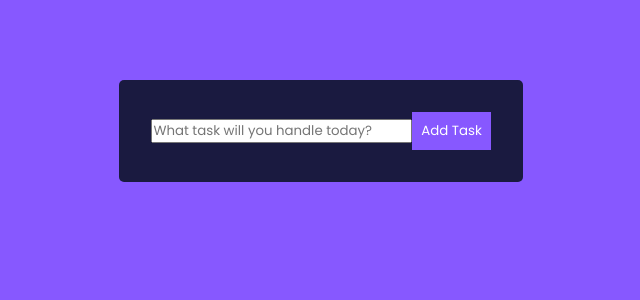
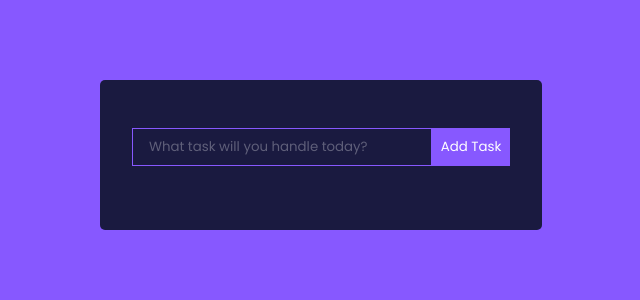
Before and after one commit to King-Kingah/todo-app-react, a React (Create React App) app: page / in a window 1280 px wide. Shown: the top 300 px of the page, without its empty margins (319-959 px from the left). Built offline with nearby package versions, Linux system fonts and the light colour scheme.

Commit message:
Add a todos functionality using props.

```diff
--- a/src/components/TodoForm.js
+++ b/src/components/TodoForm.js
@@ -1,11 +1,19 @@
-import React, {useState} from 'react'
+import React, {useState} from 'react';
 
-export const TodoForm = () => {
+export const TodoForm = ({addTodo}) => {
     const [value, setValue] = useState('');
 
+    const handleSubmit = e => {
+      e.preventDefault();
+
+      addTodo(value)
+
+      setValue("")
+    }
+
   return (
-    <form className='TodoForm'>
-        <input type='text' className='todo-list' placeholder='What task will you handle today?' onChange={(e) => console.log(e.target.value)}/>
+    <form className='TodoForm' onSubmit={handleSubmit}>
+        <input type='text' className='todo-input' value={value} placeholder='What task will you handle today?' onChange={(e) => setValue(e.target.value)}/>
         <button type='submit' className='todo-btn'>Add Task</button>
     </form>
   )
--- a/src/components/TodoWrapper.js
+++ b/src/components/TodoWrapper.js
@@ -1,10 +1,19 @@
-import React from 'react'
-import { TodoForm } from './TodoForm'
+import React, { useState } from 'react';
+import { TodoForm } from './TodoForm';
+import { v4 as uuidv4 } from 'uuid';
+uuidv4();
 
 export const TodoWrapper = () => {
+
+  const [todos, setTodos] = useState([])
+
+  const addTodo = todo => {
+    setTodos([...todos, {id: uuidv4(), task: todo, completed: false, isEditing: false}]);
+    console.log(todos);
+  }
   return (
     <div className='TodoWrapper'>
-      <TodoForm/>
+      <TodoForm addTodo={addTodo} />
     </div>
   )
 }
```
